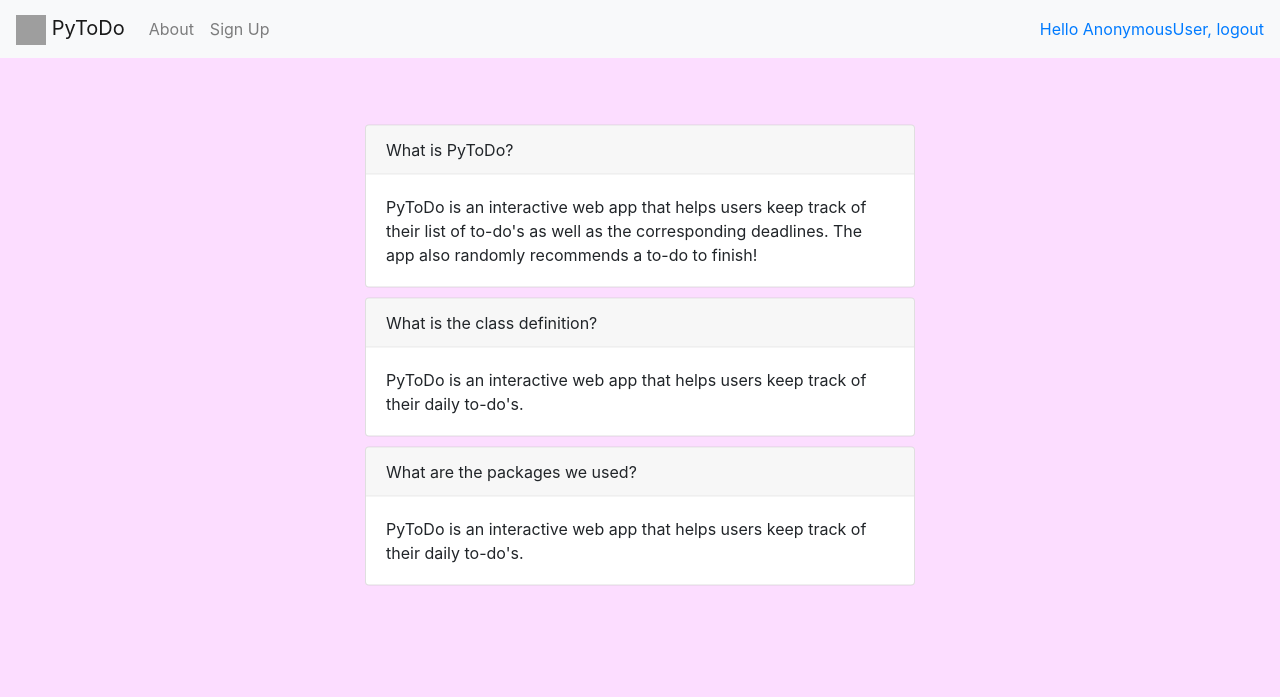
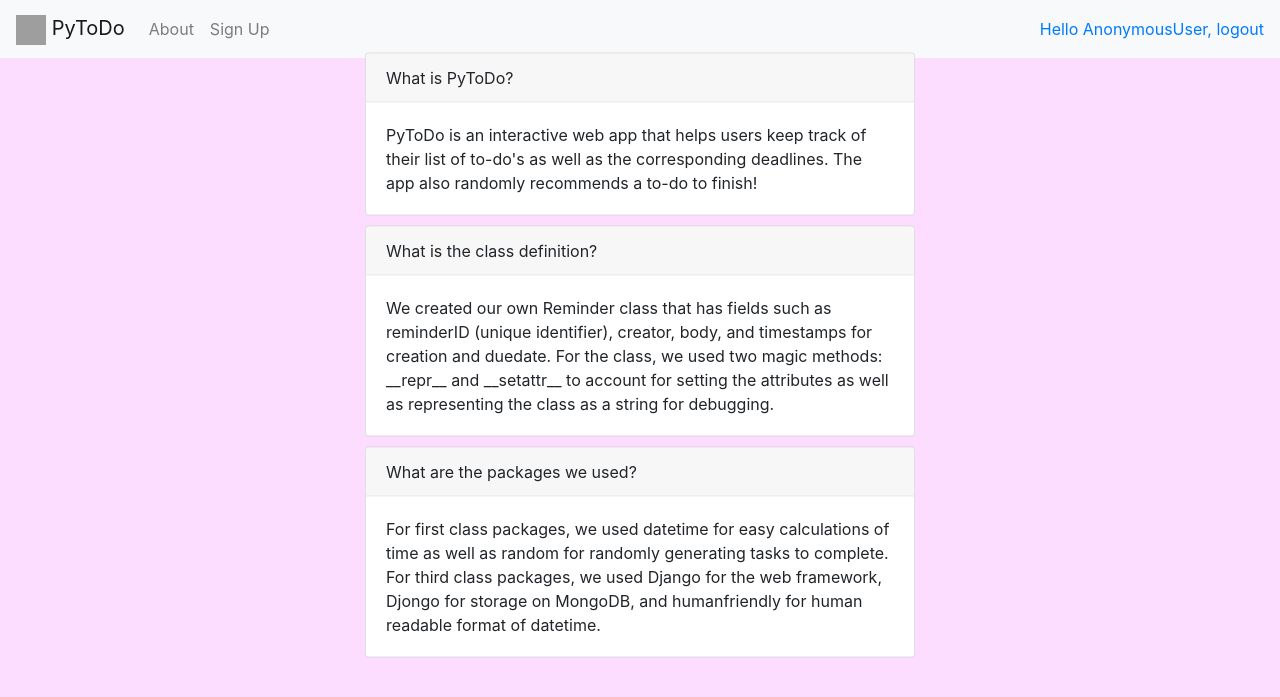
Before and after one commit to ninatchang/cis192-final-project, a Django app: page /about/ in a window 1280 px wide. Shown: the top 697 px of the page. Run offline with Django 3.2, Linux system fonts and the light colour scheme; some libraries are stand-ins or nearby versions; grey boxes are pictures that could not be loaded.

Commit message:
about done

```diff
--- a/reminders/templates/about.html
+++ b/reminders/templates/about.html
@@ -78,7 +78,8 @@
             <div class="card-header"> What is the class definition? </div>
             <div class="card-body">
                 <div class="card-text">
-                    PyToDo is an interactive web app that helps users keep track of their daily to-do's.
+                    We created our own Reminder class that has fields such as reminderID (unique identifier), creator, body, and timestamps for creation and duedate.
+                    For the class, we used two magic methods: __repr__ and __setattr__ to account for setting the attributes as well as representing the class as a string for debugging.
                 </div>
             </div>
         </div>
@@ -86,7 +87,8 @@
             <div class="card-header"> What are the packages we used? </div>
             <div class="card-body">
                 <div class="card-text">
-                    PyToDo is an interactive web app that helps users keep track of their daily to-do's.
+                    For first class packages, we used datetime for easy calculations of time as well as random for randomly generating tasks to complete.
+                    For third class packages, we used Django for the web framework, Djongo for storage on MongoDB, and humanfriendly for human readable format of datetime.
                 </div>
             </div>
         </div>
```
